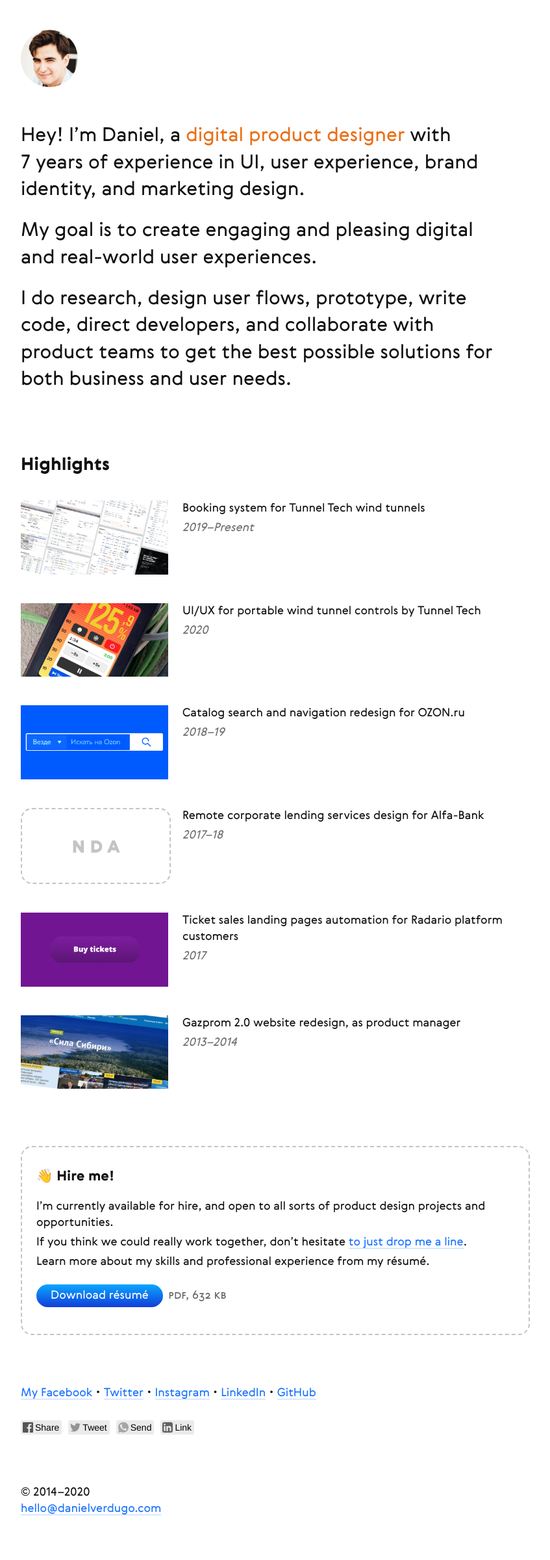
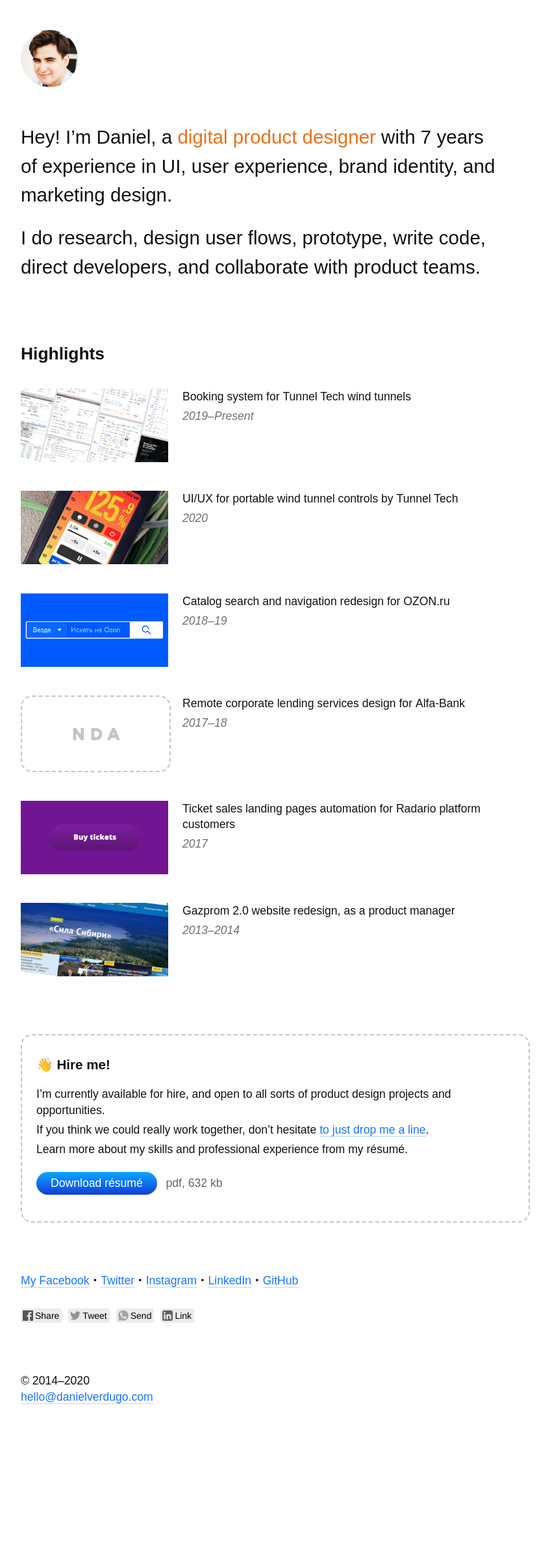
Before and after one commit to danielverdugo/danielverdugo.github.io, a Jekyll site: the page built from index.html, in a window 1280 px wide. Shown: the whole page at 65% size, without its empty margins (240-1087 px from the left). Built offline with Jekyll 4.4.1, drawn with Linux system fonts in a browser that asks for light colours; some web fonts are replaced; comment, search, counter and statistics services are not loaded; after the commit the page ends 2227 px from its top, so only the background shows below that.

Commit message:
Font updated, text on main updated

```diff
--- a/_includes/footer.html
+++ b/_includes/footer.html
@@ -12,7 +12,7 @@
 <script>
     var append=function(a,t,e,n,d){var r=document.createElement(t);e&&r.setAttribute(e[0],e[1]),n&&r.setAttribute(n[0],n[1]),d&&r.setAttribute(d[0],d[1]),document.getElementsByTagName(a)[0].appendChild(r)};
     document.addEventListener("DOMContentLoaded",function(){
-        append("head","link",["rel","stylesheet"],["href","/assets/fonts.css?{{ site.time | date: '%d%m%y%H%M%S' }}"]);
+        append("head","link",["rel","stylesheet"],["href","https://use.typekit.net/vzv7ini.css?{{ site.time | date: '%d%m%y%H%M%S' }}"]);
         append("body","script",["src","/assets/likely/likely.js"]);
     });
     window.onload = function(){
--- a/_includes/head.html
+++ b/_includes/head.html
@@ -24,7 +24,7 @@
     <link rel="stylesheet" href="/main.css?{{ site.time | date: '%d%m%y%H%M%S' }}">
 
     <noscript>
-        <link rel="stylesheet" href="/assets/fonts.css?{{ site.time | date: '%d%m%y%H%M%S' }}">
+        <link rel="stylesheet" href="https://use.typekit.net/vzv7ini.css?{{ site.time | date: '%d%m%y%H%M%S' }}">
     </noscript>
 </head>
 <body>
--- a/_sass/settings.sass
+++ b/_sass/settings.sass
@@ -4,7 +4,7 @@
 $white: #ffffff
 $black: #111111
 
-$font-family: 'Gerbera', Arial, Helvetica, sans-serif
+$font-family: azo-sans-web, sans-serif
 $font: 110% $font-family
 
 $dark-grey: #666666
--- a/index.html
+++ b/index.html
@@ -11,8 +11,7 @@
 <div class="grid">
     <div class="unit whole">
             <p class="highlight">Hey! I&rsquo;m Daniel, a&nbsp;<span style="color:#E97018">digital product designer</span> with {{ site.time | date: '%y' | minus: 13 }}&nbsp;years of&nbsp;experience in&nbsp;UI, user experience, brand identity, and marketing design.</p>
-            <p class="highlight">My&nbsp;goal&nbsp;is to&nbsp;create engaging and pleasing digital and real-world user experiences.</p>
-            <p class="highlight">I&nbsp;do research, design user flows, prototype, write code, direct developers, and collaborate with product teams to&nbsp;get the&nbsp;best possible solutions for both business and user needs.</p>
+            <p class="highlight">I&nbsp;do research, design user flows, prototype, write code, direct developers, and collaborate with product teams.</p>
     </div>
 </div>
 </section>
@@ -70,7 +69,7 @@
                     <div class="project-banner" style="background: url(/assets/i/banners/gazprom2.jpg) center center no-repeat; background-size: 100%; padding-bottom: 50%"></div>
             </div>
             <div class="unit two-thirds">
-                Gazprom 2.0 website redesign, as&nbsp;product manager
+                Gazprom 2.0 website redesign, as&nbsp;a&nbsp;product manager
                 <br><span class="date">2013&ndash;2014</span>
             </div>
         </div>
--- a/main.sass
+++ b/main.sass
@@ -68,7 +68,7 @@
 
 .highlight
     font-size: 1.68em
-    line-height: 140%
+    line-height: 150%
     margin-top: 0
     margin-bottom: 0.74em
 
@@ -91,7 +91,6 @@
     display: inline-block
     padding-left: 1.25em
     padding-right: 1.25em
-    padding-top: 0.04em
     background: linear-gradient(180deg, #0CA7FF 0%, #113DDA 100%)
     background-size: 100%
     color: #fff
@@ -125,10 +124,8 @@
     margin-bottom: 0.625em
 
 span.file
-    font-variant: small-caps
     color: $dark-grey
-    font-variant-numeric: oldstyle-nums
-    margin-left: 0.22em
+    margin-left: 0.5em
     border-bottom: 0
 
 .hireme
```
